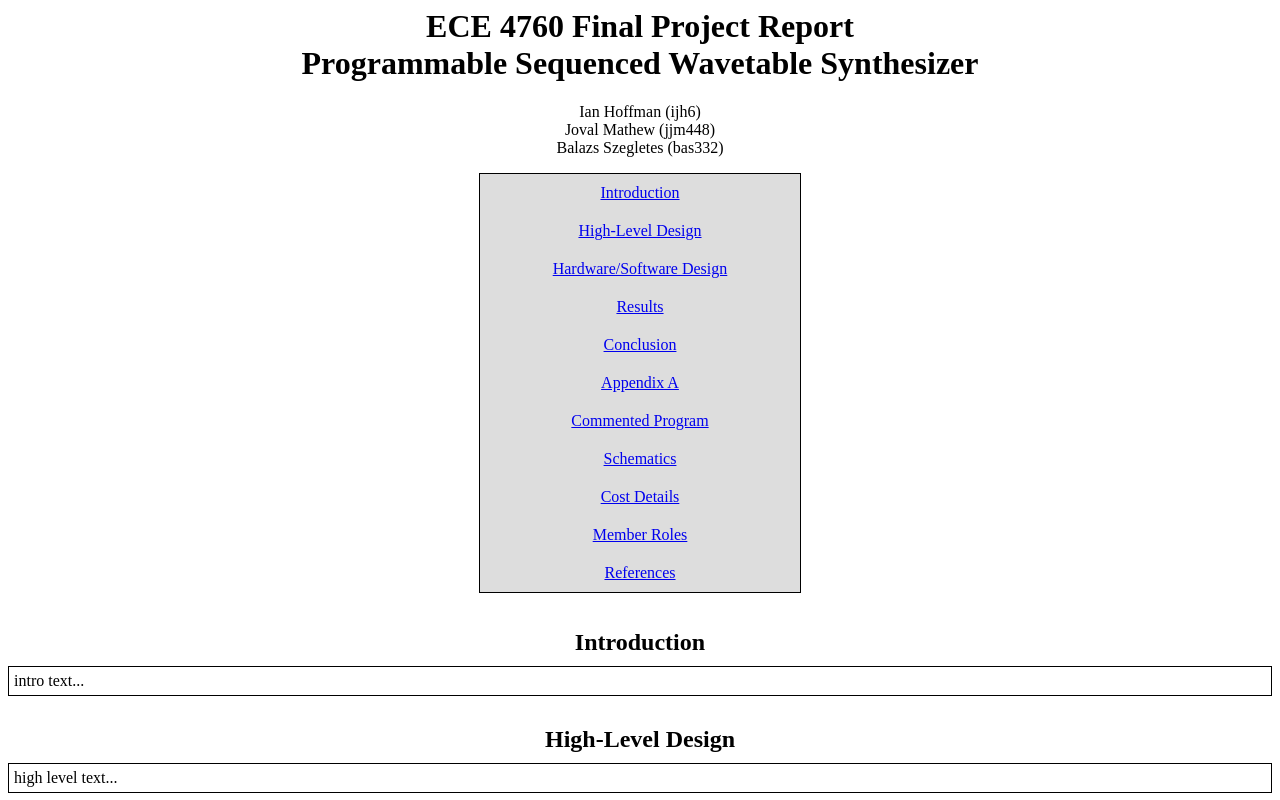
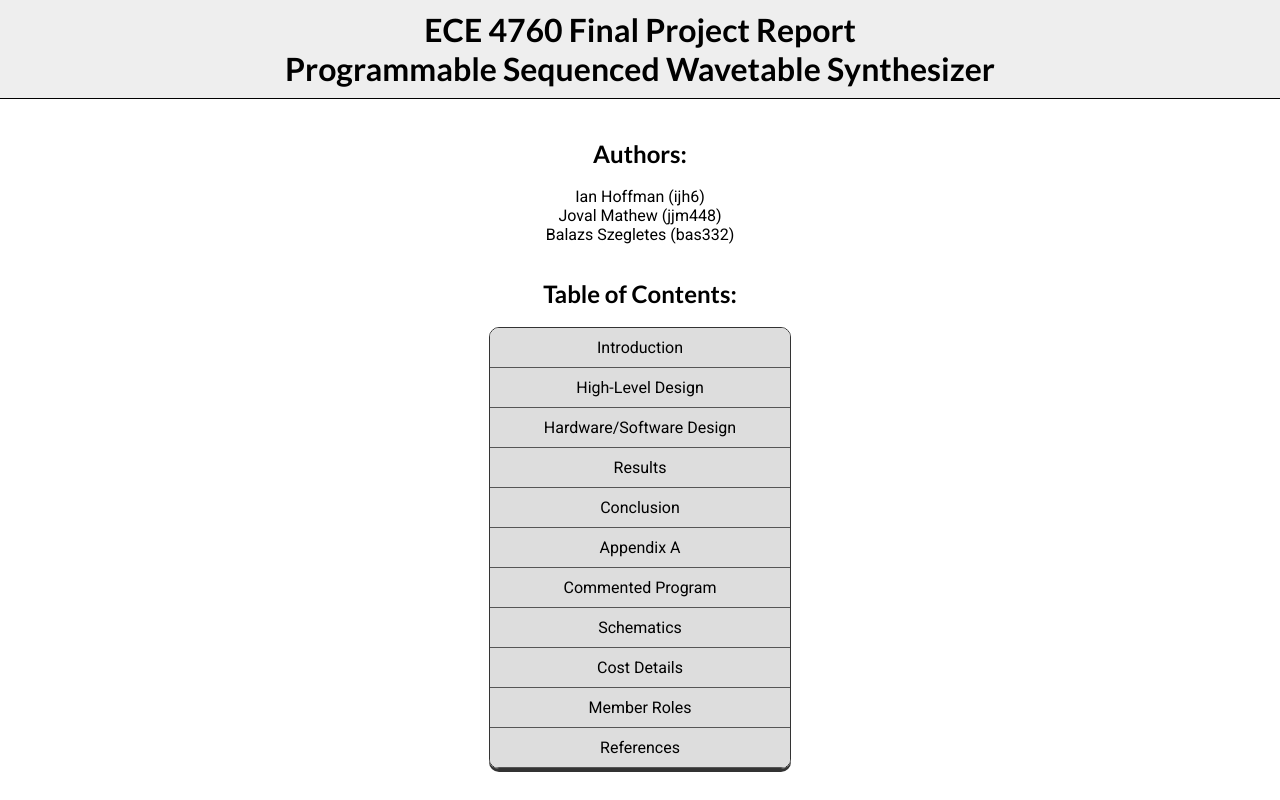
Before and after one commit to ianjhoffman/ece4760-final, a plain HTML site: page ijh6_jjm448_bas332/ijh6_jjm448_bas332_report.html in a window 1280 px wide. Shown: the top 800 px of the page. Drawn offline with Linux system fonts and the light colour scheme.

Commit message:
Stylish!

```diff
--- a/ijh6_jjm448_bas332/ijh6_jjm448_bas332_report.html
+++ b/ijh6_jjm448_bas332/ijh6_jjm448_bas332_report.html
@@ -8,6 +8,8 @@
 	<link rel="stylesheet" href="style/style.css">
 	<meta charset="UTF-8">
 	<meta name="description" content="ECE 4760 Project by Ian Hoffman (ijh6), Joval Mathew (jjm448), and Balazs Szegletes (bas332)">
+	<link href="https://fonts.googleapis.com/css?family=Roboto" rel="stylesheet">
+	<link href="https://fonts.googleapis.com/css?family=Lato:400,700" rel="stylesheet">
 </head>
 
 <body>
@@ -17,7 +19,11 @@
 		Programmable Sequenced Wavetable Synthesizer
 	</h1>
 
+	<br>
+
 	<!-- AUTHORS -->
+	<h2 class="section-header">Authors:</h2>
+	<br>
 	<ul id="authors">
 		<li>
 			Ian Hoffman (ijh6)
@@ -30,7 +36,11 @@
 		</li>
 	</ul>
 
+	<br>
+
 	<!-- PAGE TABLE OF CONTENTS -->
+	<h2 class="section-header">Table of Contents:</h2>
+	<br>
 	<ul id="table-of-contents">
 		<li>
 			<a href="#introduction">Introduction</a>
@@ -67,6 +77,7 @@
 		</li>
 	</ul>
 
+	<br>
 	<br>
 	<br>
 
--- a/ijh6_jjm448_bas332/style/style.css
+++ b/ijh6_jjm448_bas332/style/style.css
@@ -1,8 +1,27 @@
 /* CUSTOM CSS STYLE RULES */
+
+body {
+	margin: 0;
+	font-family: 'Roboto', sans-serif;
+}
+
+h1, h2 {
+	font-family: 'Lato', sans-serif;
+	font-style: bold;
+}
+
+a:link, a:hover, a:visited, a:active {
+	text-decoration: none;
+	color: #000;
+}
 
 #title {
 	text-align: center;
-	display: block;
+    display: block;
+    width: 100%;
+    padding: 10px 0px;
+    background-color: #eee;
+    border-bottom: 1px solid #000;
 }
 
 #authors {
@@ -13,25 +32,49 @@
 
 #table-of-contents {
 	list-style: none;
-	width: 320px;
+	width: 300px;
 	padding: 0;
 	display: block;
 	margin: 0 auto;
-	border: 1px solid #000;
+	border: 1px solid #333;
+	overflow: hidden;
+	border-radius: 10px;
+	box-shadow: 0px 3px #333;
 }
 
 #table-of-contents li {
 	width: 300px;
 	text-align: center;
+	background-color: #ddd;
+	border-bottom: 1px solid #555;
+
+	transition: background-color .3s;
+	-webkit-transition: background-color .3s;
+}
+
+#table-of-contents li:hover {
+	background-color: #999;
+}
+
+#table-of-contents li a {
+	display: block;
 	padding: 10px;
-	background-color: #ddd;
+
+	transition: color .3s;
+	-webkit-transition: color .3s;
+}
+
+#table-of-contents li a:hover {
+	color: #eee;
 }
 
 .report-section {
-	padding: 5px;
-	border: 1px solid #000;
-	margin-bottom: 30px;
-	margin-top: 10px;
+	padding: 10px;
+    border: 1px solid #ccc;
+    margin: 20px;
+    margin-bottom: 30px;
+    margin-top: 10px;
+    box-shadow: 0px 0px 10px rgba(0, 0, 0, .25);
 }
 
 .section-header {
```
